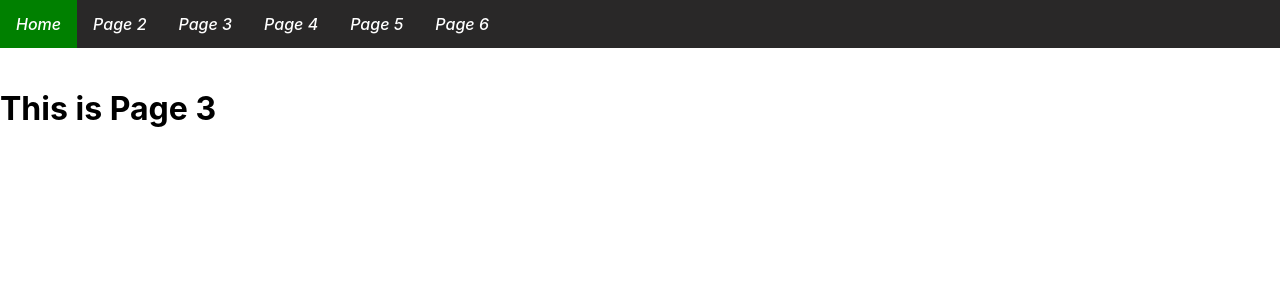
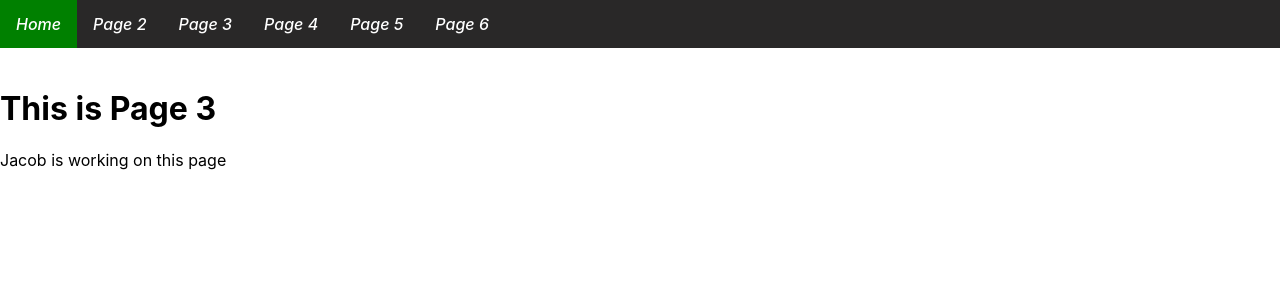
Before and after one commit to JacobRajah/CPS530FINALPROJ, a React (Create React App) app in the folder client/: page /page3 in a window 1280 px wide. Shown: the top 300 px of the page. Built offline with nearby package versions, Linux system fonts and the light colour scheme.

Commit message:
Add details to page3 and css file

```diff
--- a/client/src/components/page3/page3.js
+++ b/client/src/components/page3/page3.js
@@ -1,4 +1,5 @@
 import Nav from "../navigation/navbar";
+import './page3.css';
 
 function Page3()
 {
@@ -7,6 +8,7 @@ function Page3()
             <Nav></Nav>
             <div>
                 <h1>This is Page 3</h1>
+                <p>Jacob is working on this page</p>
             </div>
         </>
     );
```
Also changed, not shown: client/src/components/page3/page3.css (added).
